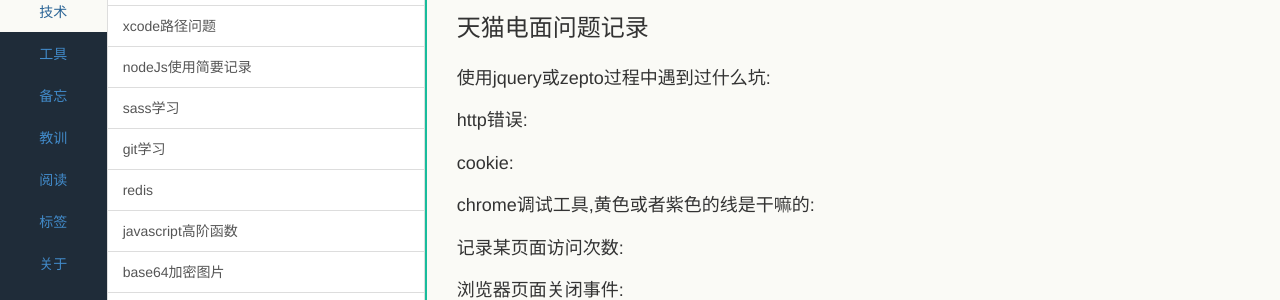
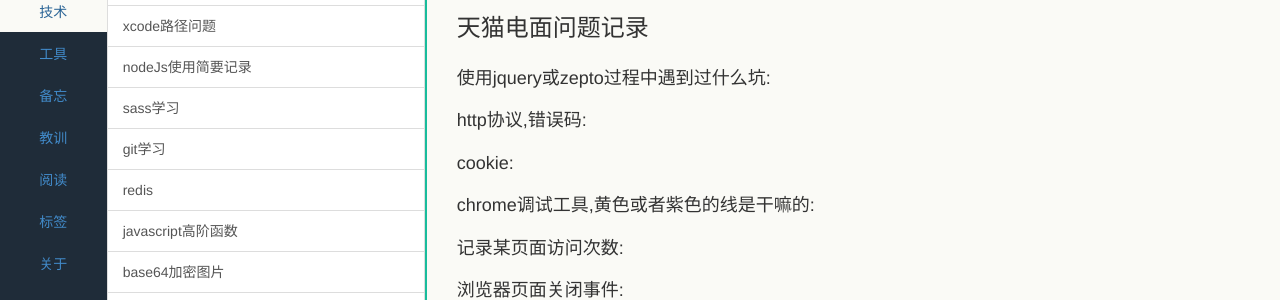
Before and after one commit to echoZQ/echo-blog, a Jekyll site: the page built from _posts/2015-03-03-interview-summary.md, in a window 1280 px wide. Shown: the part 140-440 px from the top of the page. Built offline with Jekyll 4.4.1, drawn with Linux system fonts in a browser that asks for light colours; Markdown is read by kramdown in place of the engine named in the settings.

Commit message:
天猫电面小结

```diff
--- a/_posts/2015-03-03-interview-summary.md
+++ b/_posts/2015-03-03-interview-summary.md
@@ -8,7 +8,7 @@ category: 技术
 
 使用jquery或zepto过程中遇到过什么坑:
 
-http错误:
+http协议,错误码:
 
 cookie:
 
```
